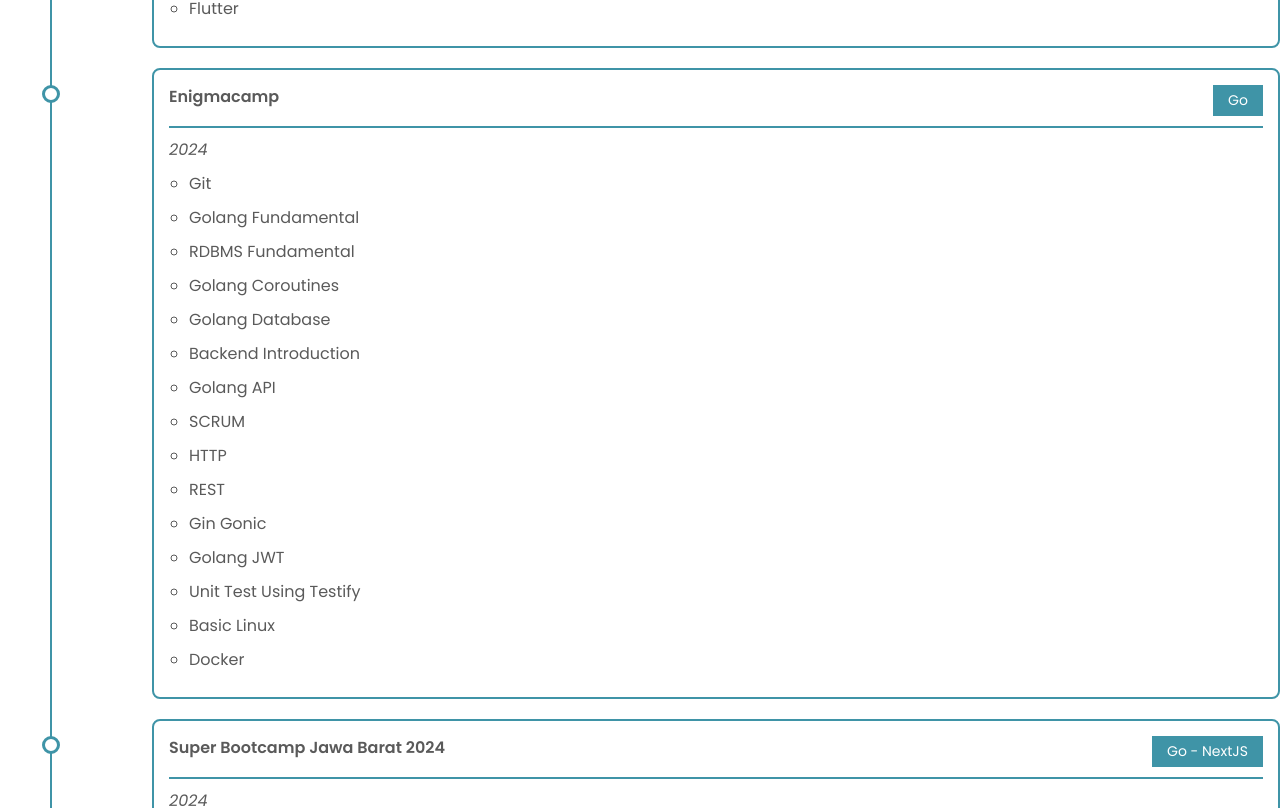
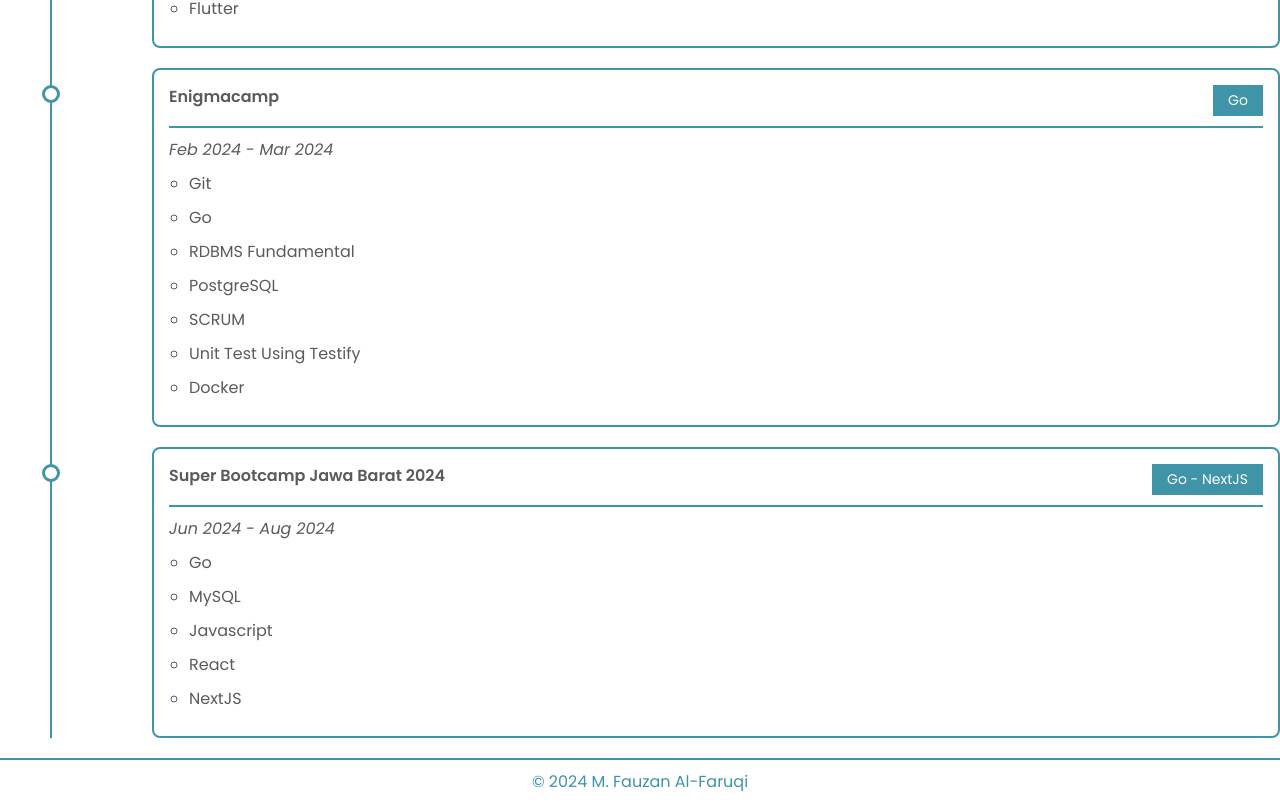
Before and after one commit to fauzanalfaruqi/portofolio, a Vue app: page /portofolio/about in a window 1280 px wide. Shown: the part 1276-2084 px from the top of the page. Built offline with nearby package versions, Linux system fonts and the light colour scheme.

Commit message:
[Fix] Update timeline date format

```diff
--- a/data/educations.json
+++ b/data/educations.json
@@ -3,6 +3,8 @@
       "id": "edu001",
       "institution_name": "SMKN 4 Sukabumi City",
       "major": "Motorcycle Automotive Engineering",
+      "start_at_month": "07",
+      "end_at_month": "07",
       "start_at_year": "2012",
       "end_at_year": "2015",
       "education_details":
--- a/data/experiences.json
+++ b/data/experiences.json
@@ -7,7 +7,7 @@
         "start_at_month": "09",
         "start_at_year": "2015",
         "end_at_day": "01",
-        "end_at_month": "08",
+        "end_at_month": "07",
         "end_at_year": "2017",
         "experience_details":
         [
@@ -33,9 +33,9 @@
         "id": "exp002",
         "institution_name": "PT. Shibaura Shearing Indonesia",
         "role": "Production Operator",
-        "start_at_month": "11",
+        "start_at_month": "07",
         "start_at_year": "2018",
-        "end_at_month": "09",
+        "end_at_month": "10",
         "end_at_year": "2019",
         "experience_details":
         [
--- a/data/nf_educations.json
+++ b/data/nf_educations.json
@@ -51,7 +51,7 @@
         },
         {
           "id": "nfed002",
-          "description": "Golang Fundamental"
+          "description": "Go"
         },
         {
           "id": "nfed003",
@@ -59,50 +59,18 @@
         },
         {
           "id": "nfed004",
-          "description": "Golang Coroutines"
+          "description": "PostgreSQL"
         },
         {
           "id": "nfed005",
-          "description": "Golang Database"
+          "description": "SCRUM"
         },
         {
           "id": "nfed006",
-          "description": "Backend Introduction"
+          "description": "Unit Test Using Testify"
         },
         {
           "id": "nfed007",
-          "description": "Golang API"
-        },
-        {
-          "id": "nfed008",
-          "description": "SCRUM"
-        },
-        {
-          "id": "nfed009",
-          "description": "HTTP"
-        },
-        {
-          "id": "nfed010",
-          "description": "REST"
-        },
-        {
-          "id": "nfed011",
-          "description": "Gin Gonic"
-        },
-        {
-          "id": "nfed012",
-          "description": "Golang JWT"
-        },
-        {
-          "id": "nfed013",
-          "description": "Unit Test Using Testify"
-        },
-        {
-          "id": "nfed014",
-          "description": "Basic Linux"
-        },
-        {
-          "id": "nfed015",
           "description": "Docker"
         }
       ]
--- a/src/views/AboutView.vue
+++ b/src/views/AboutView.vue
@@ -8,7 +8,7 @@
                     v-for="education in educations"
                     :key="education.id"
                     :institution="education.institution_name"
-                    :year="education.start_at_year + '-' + education.end_at_year"
+                    :year="formattedYear(education.start_at_month, education.start_at_year, education.end_at_month, education.end_at_year)"
                     :timelineTag="education.major">
                     <ul>
                         <li
@@ -20,6 +20,7 @@
                 </timeline-component>
             </div>
         </div>
+
         <div id="experience-timeline">
             <h1 class="text-my-header text-[32px] font-semibold">Experience</h1>
             <hr>
@@ -28,7 +29,7 @@
                     v-for="experience in experiences"
                     :key="experience.id"
                     :institution="experience.institution_name"
-                    :year="experience.start_at_year + '-' + experience.end_at_year"
+                    :year="formattedYear(experience.start_at_month, experience.start_at_year, experience.end_at_month, experience.end_at_year)"
                     :timelineTag="experience.role">
                     <ul>
                         <li
@@ -40,6 +41,7 @@
                 </timeline-component>
             </div>
         </div>
+
         <div id="experience-timeline">
             <h1 class="text-my-header text-[32px] font-semibold">Non-formal Education</h1>
             <hr>
@@ -48,7 +50,7 @@
                     v-for="nfEducation in nfEducations"
                     :key="nfEducation.id"
                     :institution="nfEducation.institution_name"
-                    :year="nfEducation.start_at_year"
+                    :year="formattedYear(nfEducation.start_at_month, nfEducation.start_at_year, nfEducation.end_at_month, nfEducation.end_at_year)"
                     :timelineTag="nfEducation.course">
                     <ul>
                         <li
@@ -115,6 +117,17 @@
 
         fetchTagData() {
             this.tags = require("/data/tags.json");
+        },
+
+        getMonthName(monthNumber) {
+            const months = ["Jan", "Feb", "Mar", "Apr", "May", "Jun", "Jul", "Aug", "Sep", "Oct", "Nov", "Dec"];
+            return months[parseInt(monthNumber) - 1];
+        },
+
+        formattedYear(startMonth, startYear, endMonth, endYear) {
+            const startMonthName = this.getMonthName(startMonth);
+            const endMonthName = this.getMonthName(endMonth);
+            return `${startMonthName} ${startYear} - ${endMonthName} ${endYear}`;
         }
     }
 }
```
